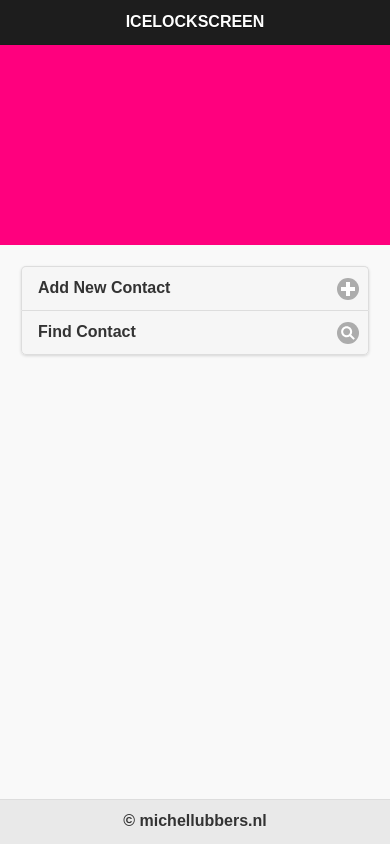
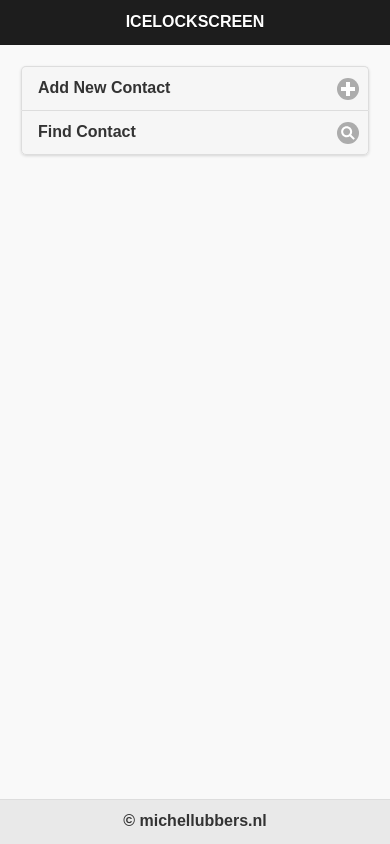
Before and after one commit to lubbers/icelockscreen, a plain HTML site: page www/index.html in a window 390 px wide. Drawn offline with Linux system fonts and the light colour scheme; some packages are replaced by stand-ins of ours.

```diff
--- a/www/index.html
+++ b/www/index.html
@@ -15,8 +15,6 @@
             <h1>ICELOCKSCREEN</h1>
         </div>
         <div class="wrapper">
-            <div id="header" >
-            </div>
             <div class="content">
                 <ul data-role="listview" data-inset="true">
                     <li data-icon="plus"><a href="add.html">Add New Contact</a>
--- a/www/js/index.js
+++ b/www/js/index.js
@@ -8,6 +8,8 @@
 $(document).on("pageshow", function () {
     $.mobile.loading("hide");
     $("body").removeClass('ui-disabled');
+    var header = document.createElement('div').setAttribute('id', 'header');
+    header.append($("body"));
     if ($("#contactsList").length == 1) {
         $("body").addClass('ui-disabled').css("background", "#000");
         $.mobile.loading("show");
```
